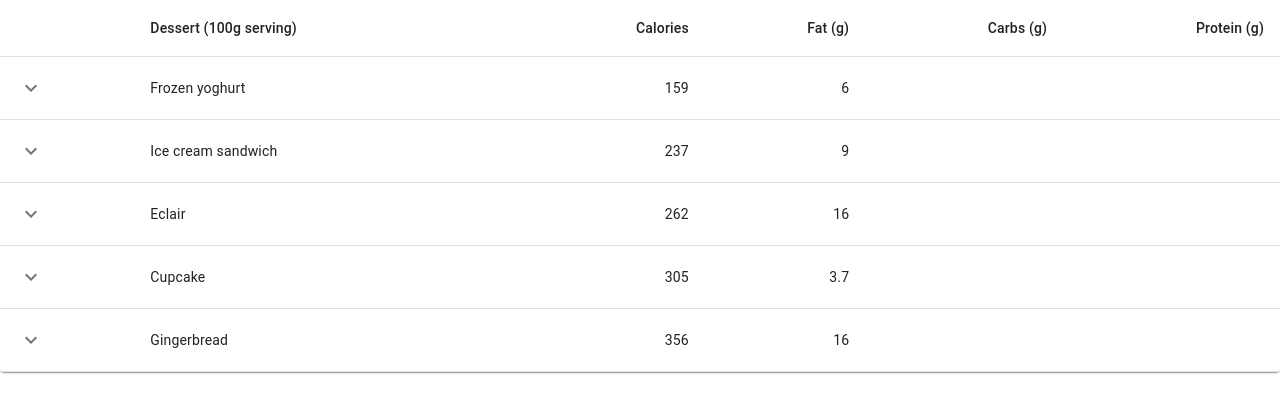
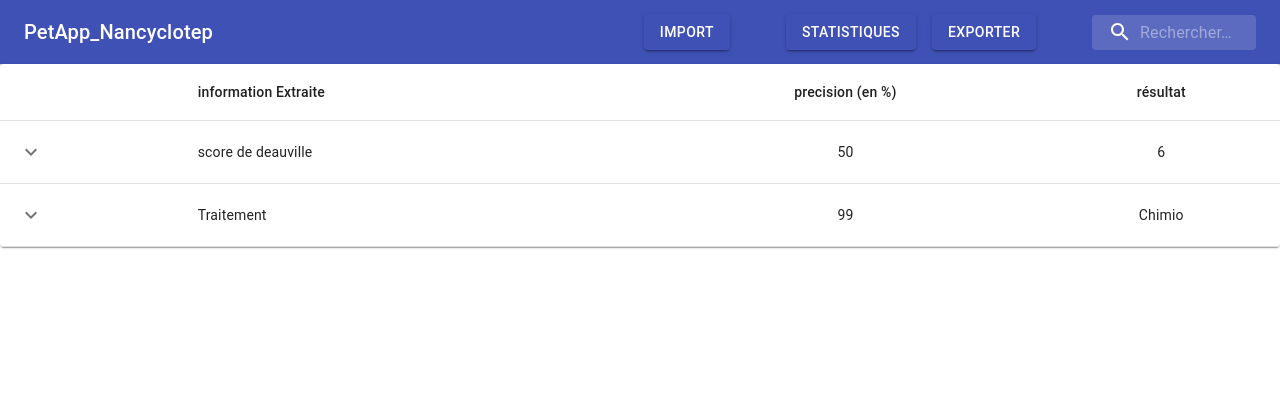
Before and after one commit to PierreEpron/pet, a React (Create React App) app in the folder platform/frontend/: page /pages2 in a window 1280 px wide. Shown: the top 412 px of the page. Built offline with nearby package versions, Linux system fonts and the light colour scheme.

Commit message:
add table

```diff
--- a/platform/frontend/src/pages/Pages2.js
+++ b/platform/frontend/src/pages/Pages2.js
@@ -14,6 +14,7 @@ import Typography from '@material-ui/core/Typography';
 import Paper from '@material-ui/core/Paper';
 import KeyboardArrowDownIcon from '@material-ui/icons/KeyboardArrowDown';
 import KeyboardArrowUpIcon from '@material-ui/icons/KeyboardArrowUp';
+import Header from "../components/Header";
 
 const useRowStyles = makeStyles({
   root: {
@@ -28,9 +29,9 @@ function createData(info, precision, résultat) {
     info,
     precision,
     résultat,
-    history: [
-      { date: '2020-01-05', customerId: '11091700', amount: 3 },
-      { date: '2020-01-02', customerId: 'Anonymous', amount: 1 },
+    Another: [
+      { autres: '2020-01-05', customerId: '11091700'},
+      { autres: '2020-01-02', customerId: 'Anonymouse'},
     ],
   };
 }
@@ -51,8 +52,8 @@ function Row(props) {
         <TableCell component="th" scope="row">
           {row.info}
         </TableCell>
-        <TableCell align="right">{row.precision}</TableCell>
-        <TableCell align="right">{row.résultat}</TableCell>
+        <TableCell align="center">{row.precision}</TableCell>
+        <TableCell align="center">{row.résultat}</TableCell>
 
       </TableRow>
       <TableRow>
@@ -60,28 +61,22 @@ function Row(props) {
           <Collapse in={open} timeout="auto" unmountOnExit>
             <Box margin={1}>
               <Typography variant="h6" gutterBottom component="div">
-                History
+                Another
               </Typography>
               <Table size="small" aria-label="purchases">
                 <TableHead>
                   <TableRow>
                     <TableCell>Autres</TableCell>
-                    <TableCell>Customer</TableCell>
-                    <TableCell align="right">Amount</TableCell>
-                    <TableCell align="right">Total price ($)</TableCell>
+                    <TableCell>Xxxxx</TableCell>
                   </TableRow>
                 </TableHead>
                 <TableBody>
-                  {row.history.map((historyRow) => (
-                    <TableRow key={historyRow.date}>
+                  {row.Another.map((historyRow) => (
+                    <TableRow key={historyRow.autres}>
                       <TableCell component="th" scope="row">
-                        {historyRow.date}
+                        {historyRow.autres}
                       </TableCell>
                       <TableCell>{historyRow.customerId}</TableCell>
-                      <TableCell align="right">{historyRow.amount}</TableCell>
-                      <TableCell align="right">
-                        {Math.round(historyRow.amount * row.price * 100) / 100}
-                      </TableCell>
                     </TableRow>
                   ))}
                 </TableBody>
@@ -96,50 +91,45 @@ function Row(props) {
 
 Row.propTypes = {
   row: PropTypes.shape({
-    calories: PropTypes.number.isRequired,
-    carbs: PropTypes.number.isRequired,
-    fat: PropTypes.number.isRequired,
+    precision: PropTypes.number.isRequired,
+    résultat: PropTypes.string.isRequired,
     history: PropTypes.arrayOf(
       PropTypes.shape({
-        amount: PropTypes.number.isRequired,
         customerId: PropTypes.string.isRequired,
-        date: PropTypes.string.isRequired,
+        autres: PropTypes.string.isRequired,
       }),
     ).isRequired,
-    name: PropTypes.string.isRequired,
-    price: PropTypes.number.isRequired,
-    protein: PropTypes.number.isRequired,
+    info: PropTypes.string.isRequired,
   }).isRequired,
 };
 
 const rows = [
-  createData('Frozen yoghurt', 159, 6.0, 24, 4.0, 3.99),
-  createData('Ice cream sandwich', 237, 9.0, 37, 4.3, 4.99),
-  createData('Eclair', 262, 16.0, 24, 6.0, 3.79),
-  createData('Cupcake', 305, 3.7, 67, 4.3, 2.5),
-  createData('Gingerbread', 356, 16.0, 49, 3.9, 1.5),
+  createData('score de deauville', 50, "6"),
+  createData('Traitement', 99, "Chimio"),
+
 ];
 
 export default function CollapsibleTable() {
   return (
+    <div>
+    <Header/>
     <TableContainer component={Paper}>
       <Table aria-label="collapsible table">
         <TableHead>
           <TableRow>
             <TableCell />
-            <TableCell>Dessert (100g serving)</TableCell>
-            <TableCell align="right">Calories</TableCell>
-            <TableCell align="right">Fat&nbsp;(g)</TableCell>
-            <TableCell align="right">Carbs&nbsp;(g)</TableCell>
-            <TableCell align="right">Protein&nbsp;(g)</TableCell>
+            <TableCell>information Extraite</TableCell>
+            <TableCell align="center">precision&nbsp;(en %)</TableCell>
+            <TableCell align="center">résultat</TableCell>
           </TableRow>
         </TableHead>
         <TableBody>
           {rows.map((row) => (
-            <Row key={row.name} row={row} />
+            <Row key={row.info} row={row} />
           ))}
         </TableBody>
       </Table>
     </TableContainer>
+    </div>
   );
 }
--- a/platform/frontend/src/pages/Pages3.js
+++ b/platform/frontend/src/pages/Pages3.js
@@ -60,7 +60,7 @@ export default function Dashboard() {
                 <Deposits />
               </Paper>
             </Grid>
-          <Box pt={4}>
+          <Box pt={3}>
           </Box>
         </Container>
       </main>
```
